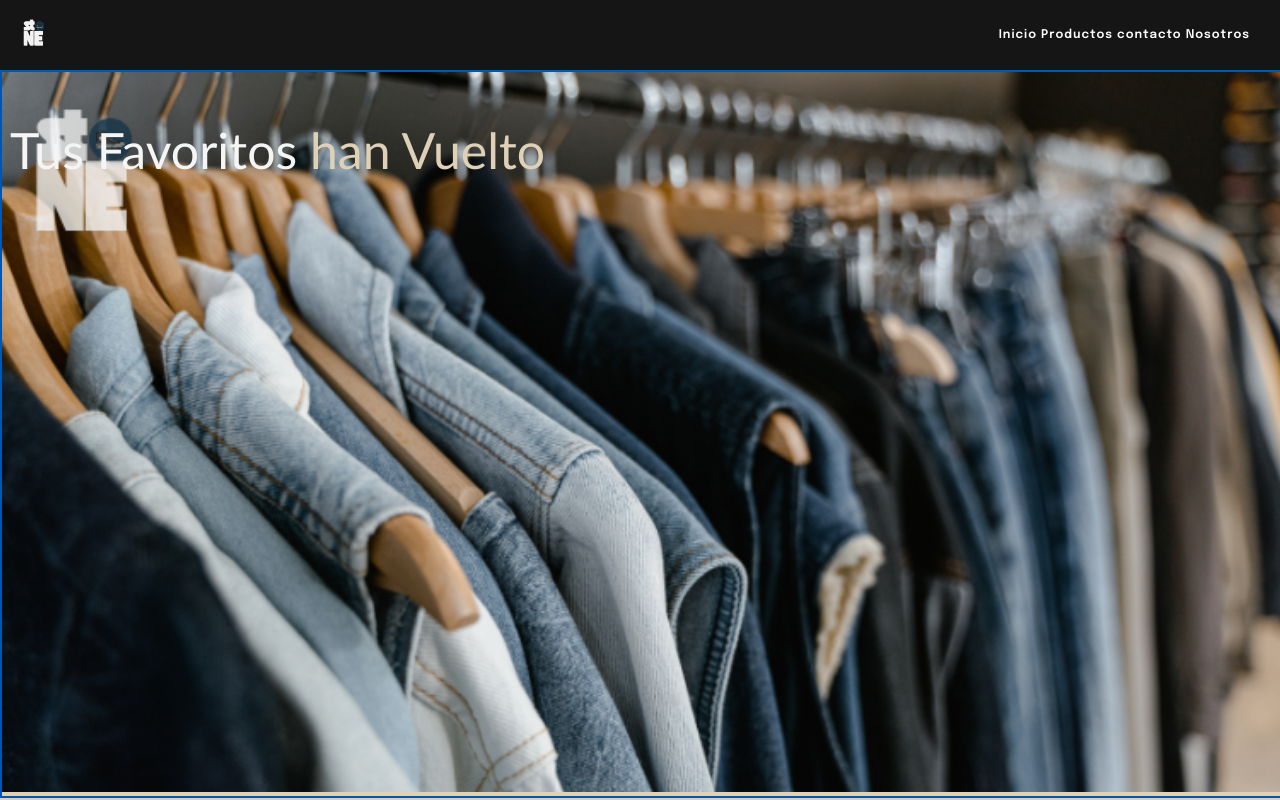
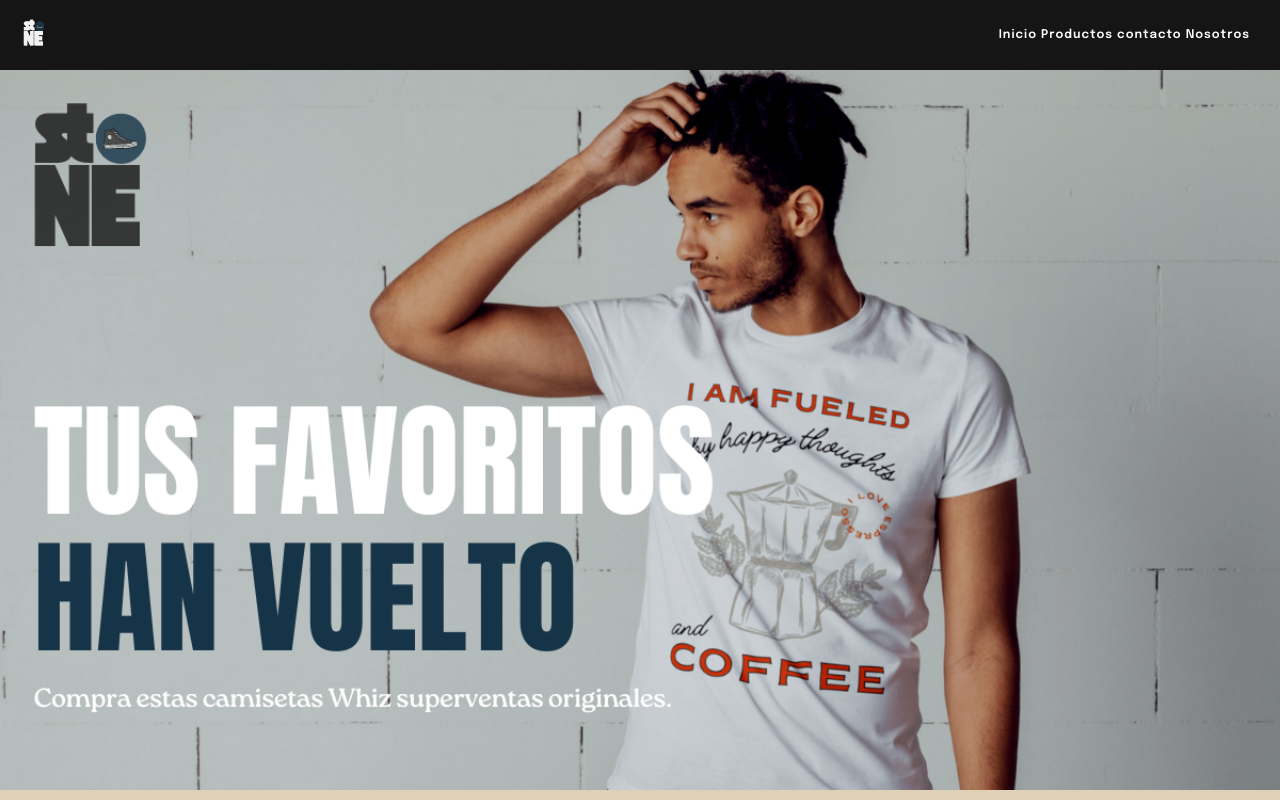
Before and after one commit to CosmeNicolas/frontEnd-codoAcodo, a plain HTML site: page index.html in a window 1280 px wide. Shown: the top 800 px of the page. Drawn offline with Linux system fonts and the light colour scheme.

Commit message:
cambie la imagen del banner principal

```diff
--- a/css/style.css
+++ b/css/style.css
@@ -72,7 +72,6 @@ main{
   }
 
   & .contenerdor-img{
-    border: #0056b3 solid 2px;
     width: 100%;
   }
 
@@ -81,18 +80,6 @@ main{
     height: auto;
   }
 
-  & .titulo-favoritos{
-    position: absolute;
-    font-family:'Gill Sans', 'Gill Sans MT', Calibri, 'Trebuchet MS', sans-serif;
-    font-size: 50px;
-    top: 15%;
-    color: whitesmoke;
-    margin-left: 8px;
-  }
-
-  & span{
-    color: var(--Veige);
-  }
     /* CARD */
   & .contenedor-cards-productos{
     display: flex;
--- a/index.html
+++ b/index.html
@@ -22,13 +22,9 @@
       <!-- banner -->
        <section class="contenerdor-seccion-img">
         <div class="contenerdor-img">
-          <img src="./assets/img/percheromobile.png" alt="imagen-perchero">
-          <p class="titulo-favoritos">Tus Favoritos <span>han Vuelto</span> </p>
-
+          <img src="./assets/img/1.png" alt="imagen-perchero">
+          </p>
         </div>
-
-        <!--  <button class="carousel-control prev">&lt;</button>
-         <button class="carousel-control next">&gt;</button> -->
        </section>
 
 
@@ -86,6 +82,14 @@
       <a  href="./error404.html" class="card-button">Ver colección</a>
   </div>
 </div>
+<div class="card">
+  <img src="/assets/img/campera.png" alt="Jeans" class="card-image">
+  <div class="card-content">
+      <h2 class="card-title">Remera Negra</h2>
+      <p class="card-description">Descubre nuestra colección de vaqueros para mujer, perfectos para cualquier ocasión.</p>
+      <a  href="./error404.html" class="card-button">Ver colección</a>
+  </div>
+</div>
        </section>
 
        <section>
```
